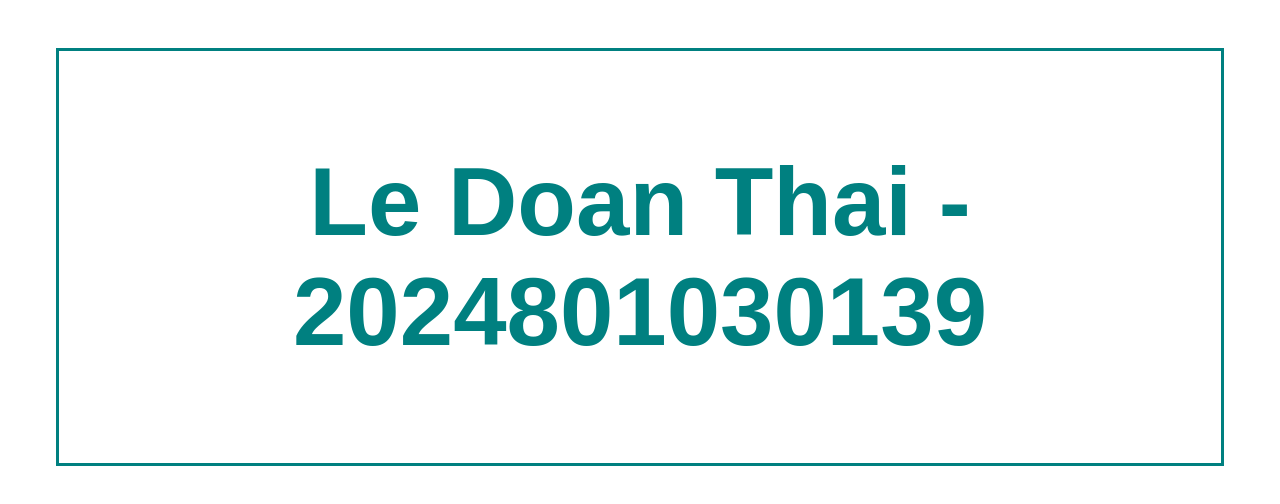
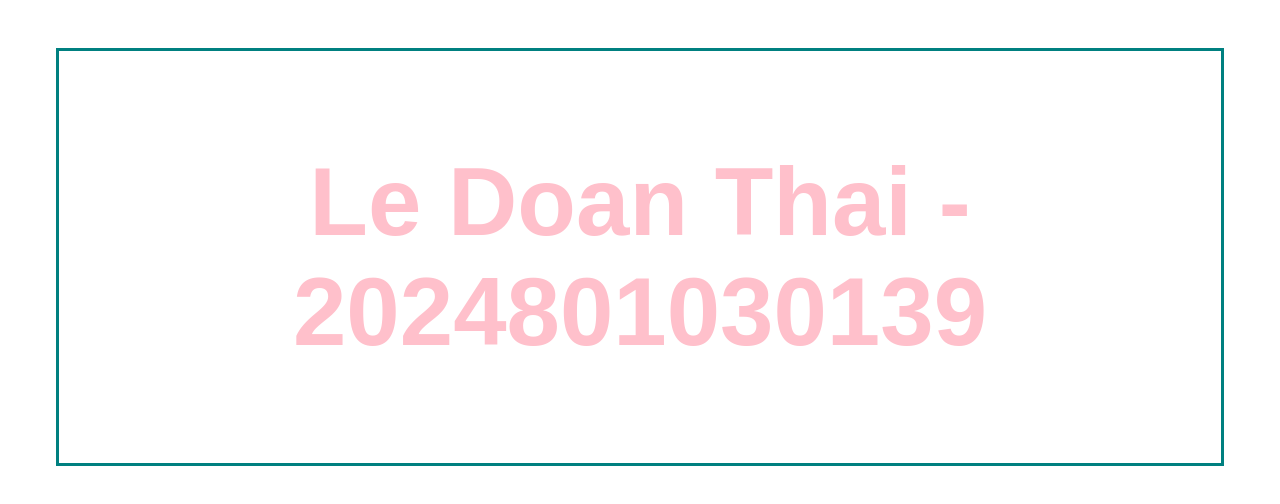
Before and after one commit to DoanThai0111/lab2-TH-DienToanDamMay, a website: page index.html in a window 1280 px wide. Drawn offline with Linux system fonts and the light colour scheme.

Commit message:
Update index.html

```diff
--- a/index.html
+++ b/index.html
@@ -8,7 +8,7 @@
     <h1>Le Doan Thai - 2024801030139</h1>
 <style>
 h1 {
-  color: teal;
+  color: pink;
   border: 3px teal solid;
   font-size: 6em;
   padding: 1em;
```
